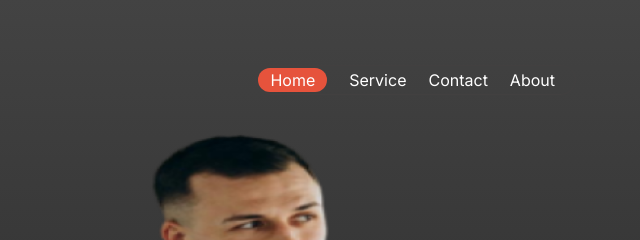
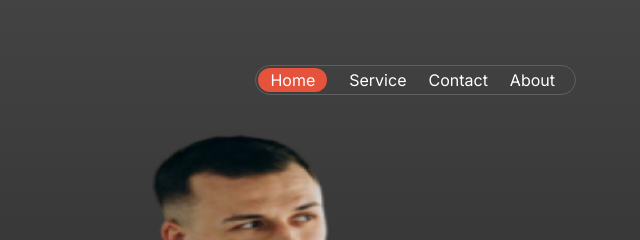
Before and after one commit to raselm282/assignment2, a plain HTML site: page index.html in a window 1280 px wide. Shown: the top 240 px of the page, 640-1280 px from the left. Drawn offline with Linux system fonts and the light colour scheme.

Commit message:
added a mistake

```diff
--- a/styles/style.css
+++ b/styles/style.css
@@ -92,7 +92,7 @@ img{
 }
 .nav-items{
     display: flex;
-    border: 1px solid rgb(66, 64, 64);
+    border: 1px solid rgb(96, 95, 95);
     border-radius: 15px;
     padding: 2px 0px;
     align-items: center;
```
